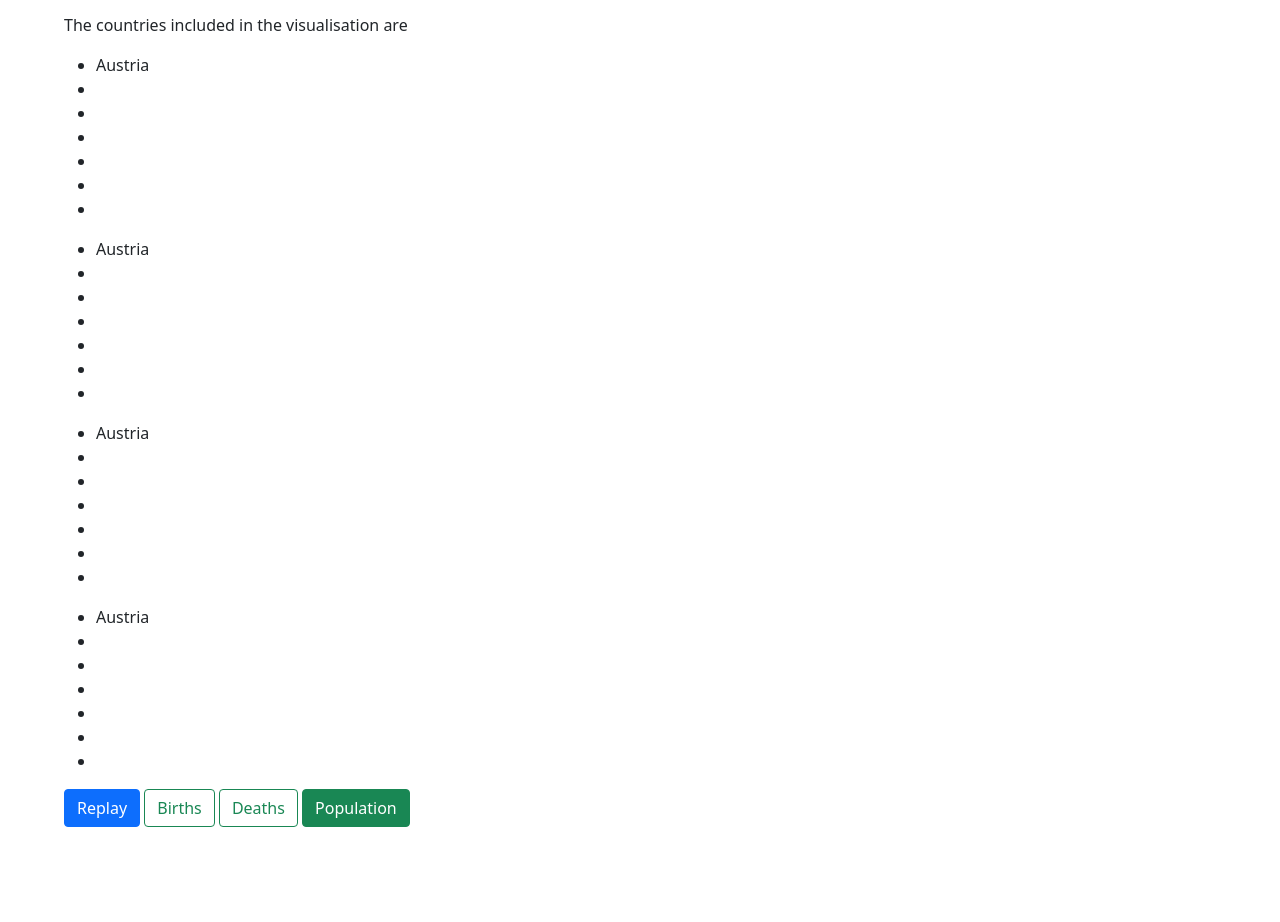
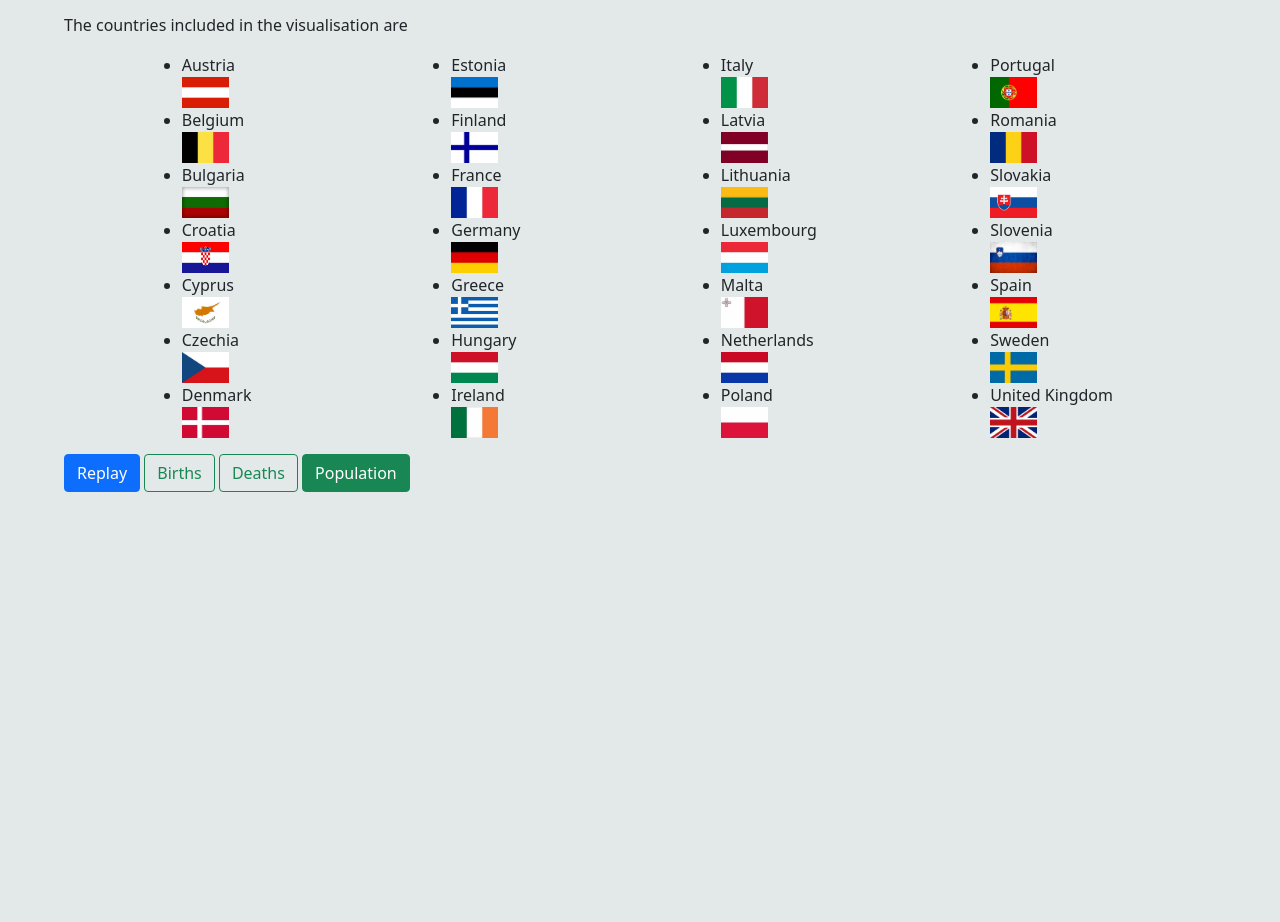
Before and after one commit to statho7/Data-Visualisation-Coursework-2, a plain HTML site: page index.html in a window 1280 px wide. Shown: the part 83-1005 px from the top of the page. Drawn offline with nearby package versions, Linux system fonts and the light colour scheme; no server answers.

Commit message:
added some description and changed background color

```diff
--- a/index.html
+++ b/index.html
@@ -18,49 +18,77 @@
         <h1>European Union countries</h1>
         <p>This visualisation examines the population, births and deaths of the 28 European countries for the period 2009-2019</p>
         <p>The countries included in the visualisation are</p>
-        <div>
-            <div class="col">
+        <div class="row justify-content-around">
+            <div class="col-1">
                 <ul>
                     <li>Austria</li>
-                    <li></li>
-                    <li></li>
-                    <li></li>
-                    <li></li>
-                    <li></li>
-                    <li></li>
+                    <img src="/flags/Austria.jpg" width="47" height="31">
+                    <li>Belgium</li>
+                    <img src="/flags/Belgium.jpg" width="47" height="31">
+                    <li>Bulgaria</li>
+                    <img src="/flags/Bulgaria.jpg" width="47" height="31">
+                    <li>Croatia</li>
+                    <img src="/flags/Croatia.jpg" width="47" height="31">
+                    <li>Cyprus</li>
+                    <img src="/flags/Cyprus.jpg" width="47" height="31">
+                    <li>Czechia</li>
+                    <img src="/flags/Czechia.jpg" width="47" height="31">
+                    <li>Denmark</li>
+                    <img src="/flags/Denmark.jpg" width="47" height="31">
                 </ul>
             </div>
-            <div class="col">
+            <div class="col-1">
                 <ul>
-                    <li>Austria</li>
-                    <li></li>
-                    <li></li>
-                    <li></li>
-                    <li></li>
-                    <li></li>
-                    <li></li>
+                    <li>Estonia</li>
+                    <img src="/flags/Estonia.jpg" width="47" height="31">
+                    <li>Finland</li>
+                    <img src="/flags/Finland.jpg" width="47" height="31">
+                    <li>France</li>
+                    <img src="/flags/France.jpg" width="47" height="31">
+                    <li>Germany</li>
+                    <img src="/flags/Germany.jpg" width="47" height="31">
+                    <li>Greece</li>
+                    <img src="/flags/Greece.jpg" width="47" height="31">
+                    <li>Hungary</li>
+                    <img src="/flags/Hungary.jpg" width="47" height="31">
+                    <li>Ireland</li>
+                    <img src="/flags/Ireland.jpg" width="47" height="31">
                 </ul>
             </div>
-            <div class="col">
+            <div class="col-1">
                 <ul>
-                    <li>Austria</li>
-                    <li></li>
-                    <li></li>
-                    <li></li>
-                    <li></li>
-                    <li></li>
-                    <li></li>
+                    <li>Italy</li>
+                    <img src="/flags/Italy.jpg" width="47" height="31">
+                    <li>Latvia</li>
+                    <img src="/flags/Latvia.jpg" width="47" height="31">
+                    <li>Lithuania</li>
+                    <img src="/flags/Lithuania.jpg" width="47" height="31">
+                    <li>Luxembourg</li>
+                    <img src="/flags/Luxembourg.jpg" width="47" height="31">
+                    <li>Malta</li>
+                    <img src="/flags/Malta.jpg" width="47" height="31">
+                    <li>Netherlands</li>
+                    <img src="/flags/Netherlands.jpg" width="47" height="31">
+                    <li>Poland</li>
+                    <img src="/flags/Poland.jpg" width="47" height="31">
                 </ul>
             </div>
-            <div class="col">
+            <div class="col-2">
                 <ul>
-                    <li>Austria</li>
-                    <li></li>
-                    <li></li>
-                    <li></li>
-                    <li></li>
-                    <li></li>
-                    <li></li>
+                    <li>Portugal</li>
+                    <img src="/flags/Portugal.jpg" width="47" height="31">
+                    <li>Romania</li>
+                    <img src="/flags/Romania.jpg" width="47" height="31">
+                    <li>Slovakia</li>
+                    <img src="/flags/Slovakia.jpg" width="47" height="31">
+                    <li>Slovenia</li>
+                    <img src="/flags/Slovenia.jpg" width="47" height="31">
+                    <li>Spain</li>
+                    <img src="/flags/Spain.jpg" width="47" height="31">
+                    <li>Sweden</li>
+                    <img src="/flags/Sweden.jpg" width="47" height="31">
+                    <li>United Kingdom</li>
+                    <img src="/flags/United Kingdom.jpg" width="47" height="31">
                 </ul>
             </div>
         </div>
--- a/style.css
+++ b/style.css
@@ -7,7 +7,7 @@
 }
 
 body{
-    /* background-color: #66A5AD !important; */
+    background-color: #e3e9e9 !important;
     height: 100%;
     min-height: 100vh;
     width: 100%;
```
